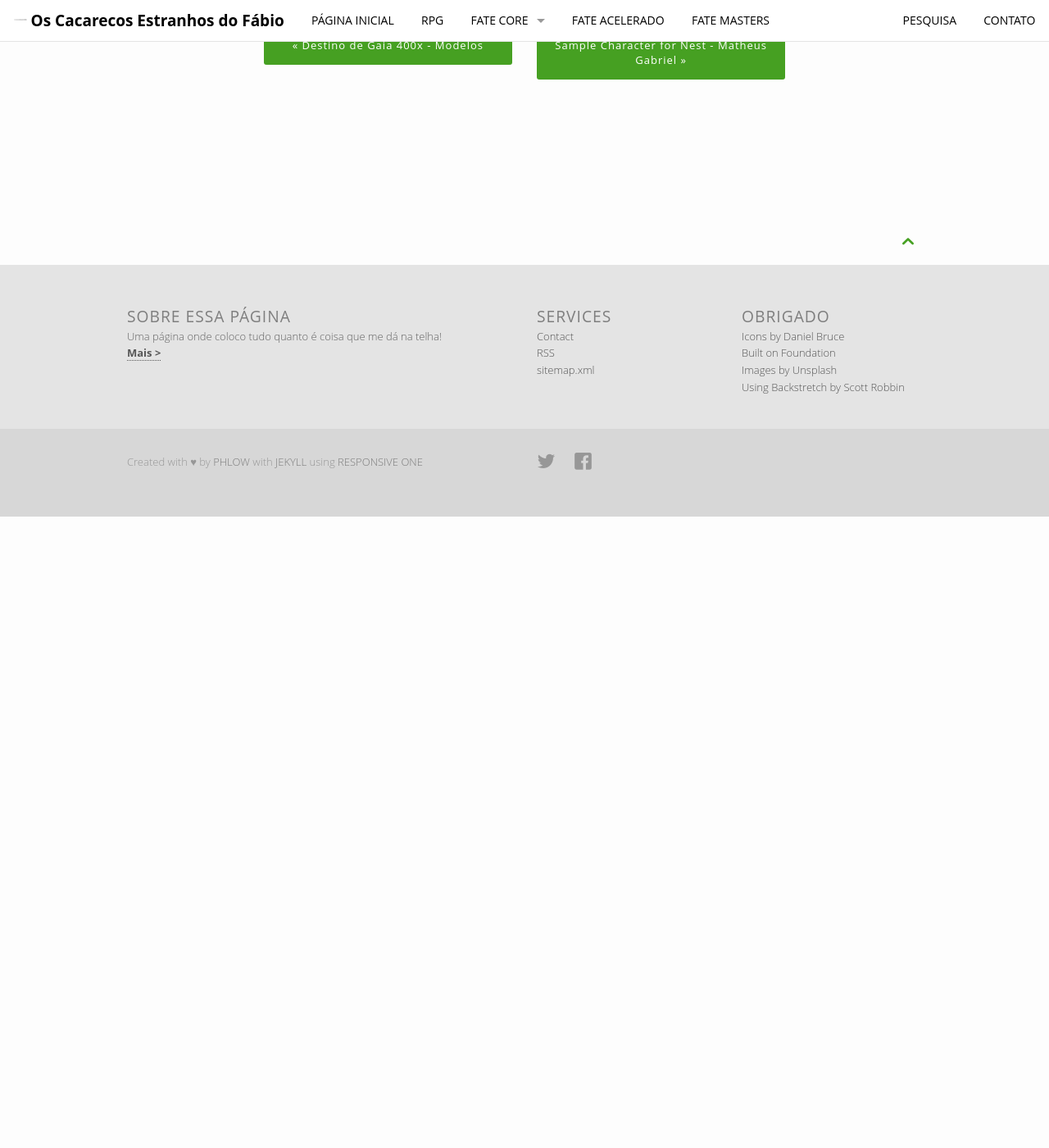
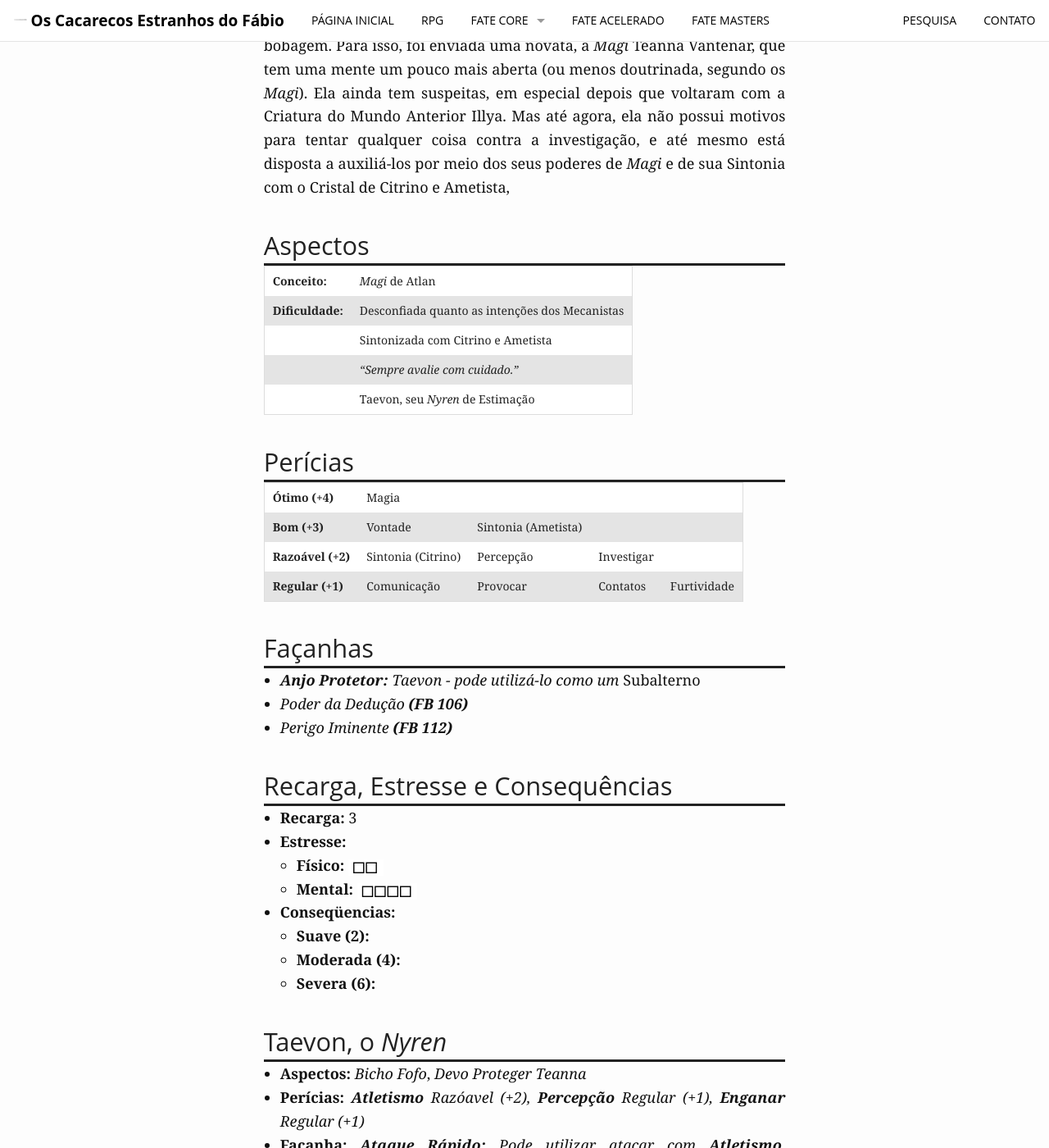
Before and after one commit to fabiocosta0305/fabiocosta0305.github.io-old, a Jekyll site: the page built from _posts/RPG/Gaia400x/2015-07-29-DestinoDeGaia400x-exemplos.md, in a window 1280 px wide and 1400 px high, scrolled down 6191 px. Shown: the whole window at 82% size. Built offline with Jekyll 4.4.1, drawn with Linux system fonts in a browser that asks for light colours; before the commit the page ends 6821 px from its top, so only the background shows below that; some of the changed text lies outside the part shown.

Commit message:
Terminado o Grupo exemplo de Gaia 400x

```diff
--- a/_posts/RPG/Gaia400x/2015-07-29-DestinoDeGaia400x-exemplos.md
+++ b/_posts/RPG/Gaia400x/2015-07-29-DestinoDeGaia400x-exemplos.md
@@ -67,8 +67,8 @@ pensar.
 
 + **Recarga:** 3
 + **Estresse:**
-  + **Físico:** 4
-  + **Mental:** 2
+  + **Físico:** `4`{: .fate_font}
+  + **Mental:** `2`{: .fate_font}
 + **Conseqüencias:**
   + **Suave (2):**
   + **Moderada (4):**
@@ -111,8 +111,8 @@ seguir adiante.
 
 + **Recarga:** 3
 + **Estresse:**
-  + **Físico:** 3
-  + **Mental:** 4
+  + **Físico:** `3`{: .fate_font}
+  + **Mental:** `4`{: .fate_font}
 + **Conseqüencias:**
   + **Suave (2):**
   + **Moderada (4):**
@@ -147,16 +147,16 @@ não se incomoda com isso
 
 #### Façanhas
 
-+ _*Conhecimento Perdido:** Sistemas de Comando e Acesso_
++ _**Conhecimento Perdido:** Sistemas de Comando e Acesso**_
 + _Ja Li Sobre Isso **(FB 96)**_
-+ _Exaustor (Ametista)_
++ _**Exaustor** (Ametista)_
 
 #### Recarga, Estresse e Consequências
 
 + **Recarga:** 3
 + **Estresse:**
-  + **Físico:** 2
-  + **Mental:** 4
+  + **Físico:** `2`{: .fate_font}
+  + **Mental:** `4`{: .fate_font}
 + **Conseqüencias:**
   + **Suave (2):**
   + **Moderada (4):**
@@ -195,16 +195,121 @@ para pontos onde o Sistema-Mãe não tem mais comunicação
 + _**Treinamento Especial: Conhecimentos Antigos**_
   + _**Permissão:** Aspecto de Criatura do Mundo Anterior_
   + _+2 em testes de Conhecimento envolvendo Tecnologia Perdida_
-+ _**Ataque Furtivo:** +2 para Atacar um alvo usando _Atletismo_ se ele estiver _Distraído_ quanto a ela_
-+ _**Golpe Matador**_
++ _**Ataque Furtivo:** +2 para Atacar um alvo usando_ Atletismo _se ele estiver_ Distraído _quanto a ela_
++ _Golpe Matador **(FB 108)**_
 
 #### Recarga, Estresse e Consequências
 
 + **Recarga:** 3
 + **Estresse:**
-  + **Físico:** 2
-  + **Mental:** 4
+  + **Físico:** `2`{: .fate_font}
+  + **Mental:** `4`{: .fate_font}
 + **Conseqüencias:**
   + **Suave (2):**
   + **Moderada (4):**
   + **Severa (6):**
+
+### Teanna Vantenar, _Magi_
+
+Teanna é  parte da Ordem  dos _Magi_  estabelecida em Atlan.  Quando a
+Ordem soube  da missão  de investigação às  ruínas próximas  a Saeran,
+eles decidiram  manter-se de olho,  pois eles temem que  os Mecanistas
+façam  bobagem. Para  isso, foi  enviada uma  novata, a  _Magi_ Teanna
+Vantenar, que tem uma mente um pouco mais aberta (ou menos doutrinada,
+segundo os  _Magi_). Ela ainda  tem suspeitas, em especial  depois que
+voltaram com  a Criatura do Mundo  Anterior Illya. Mas até  agora, ela
+não possui motivos para tentar qualquer coisa contra a investigação, e
+até mesmo  está disposta a  auxiliá-los por  meio dos seus  poderes de
+_Magi_ e de sua Sintonia com o Cristal de Citrino e Ametista,
+
+#### Aspectos
+
+| **Conceito:**    | _Magi_ de Atlan                                   |
+| **Dificuldade:** | Desconfiada quanto as intenções dos Mecanistas    |
+|                  | Sintonizada com Citrino e Ametista                |
+|                  | _"Sempre avalie com cuidado."_                    |
+|                  | Taevon, seu _Nyren_ de Estimação                  |
+
+#### Perícias
+
+| **Ótimo (+4)**    | Magia              |                     |              |             |
+| **Bom (+3)**      | Vontade            | Sintonia (Ametista) |              |             |
+| **Razoável (+2)** | Sintonia (Citrino) | Percepção           | Investigar   |             |
+| **Regular (+1)**  | Comunicação        | Provocar            | Contatos     | Furtividade |
+
+#### Façanhas
+
++ _**Anjo Protetor:** Taevon - pode utilizá-lo como um_ Subalterno
++ _Poder da Dedução **(FB 106)**_
++ _Perigo Iminente **(FB 112)**_
+
+#### Recarga, Estresse e Consequências
+
++ **Recarga:** 3
++ **Estresse:**
+  + **Físico:** `2`{: .fate_font}
+  + **Mental:** `4`{: .fate_font}
++ **Conseqüencias:**
+  + **Suave (2):**
+  + **Moderada (4):**
+  + **Severa (6):**
+
+#### Taevon, o _Nyren_
+
++ **Aspectos:** _Bicho Fofo_, _Devo Proteger Teanna_
++ **Perícias:** _**Atletismo** Razóavel (+2), **Percepção** Regular (+1), **Enganar** Regular (+1)_
++ **Façanha:** _**Ataque Rápido:** Pode utilizar atacar com **Atletismo**, contanto que possua espaço o bastate ao redor_
++ **Estresse:** `2`{: .fate_font}
++ **Consequência:** 2
+
+### Rigaldo, Batedor das Zonas Devastadas
+
+Desde criança, Rigaldo conhece como o mundo da Zonas Devastadas é. Ele
+cresceu vendo  os animais e  plantas, colhendo o  que Gaia lhe  dava e
+nadando e caçando para complementar a alimentação de sua tribo. Depois
+que  tornou-se adulto,  passou  a enfrentar  monstros  e Caçadores  de
+Lascas para proteger a terra que  Gaia lhe ofereceu.  Não se tornou um
+Druida, mas  aprendeu muito  com eles,  em especial  com seu  amigo de
+infância  Valek.  Já  foi  algumas  vezes a  Metrocentros  e a  grande
+quantidade de pessoas, o movimento e  barulho o assustou muito mais do
+que o rugido  de um Rexan ou  mesmo que os tremores  provocados por um
+Escavador. Rigaldo  sabe que os metrocentros  protegem muitas pessoas,
+mas ele  próprio não  se sente  a vontade  lá. Recentemente  estava em
+Atlan quando viu uma mensagem procurando pessoas para trabalhar em uma
+expedição na região de  Saeran. O pagamento é bom, e  boa parte do que
+ele conseguir  ele vai  usar para  obter Cristais  e outras  coisas da
+civilização que  são úteis para  a tribo,  como _medikits_ e  armas de
+Extracarbono.
+
+#### Aspectos
+
+| **Conceito:**    | Devoto de Gaia batedor                                   |
+| **Dificuldade:** | _"Os Metrocentros não são para mim"_                     |
+|                  | Ser tolo mata mais rápido que miasma de Rexan            |
+|                  | _"Aqueles sobre minha proteção vivem. Gaia sabe disso"_  |
+|                  | Acredita apenas na própria força                         |
+
+#### Perícias
+
+| **Ótimo (+4)**    | Vigor        |              |              |          |
+| **Bom (+3)**      | Lutar        | Vontade      |              |          |
+| **Razoável (+2)** | Atirar       | Percepção    | Atletismo    |          |
+| **Regular (+1)**  | Investigação | Furtividade  | Provocar     | Enganar  |
+
+#### Façanhas
+
++ _Golpe Matador **(FB 108)**_
++ _Lutador **(FB 118)**_
++ _**Punho de Aço** -  Como **Golpe Matador**, mas aplicado para **Vigor** (**Permissão: Vigor** Bom (+3) ou melhor; **Lutador**)_
+
+
+#### Recarga, Estresse e Consequências
+
++ **Recarga:** 3
++ **Estresse:**
+  + **Físico:** `4`{: .fate_font}
+  + **Mental:** `3`{: .fate_font}
++ **Conseqüencias:**
+  + **Suave (2):**
+  + **Moderada (4):**
+  + **Severa (6):**
```
